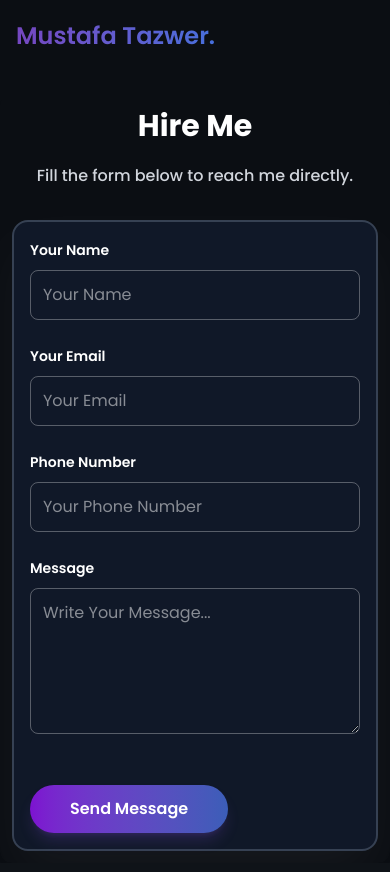
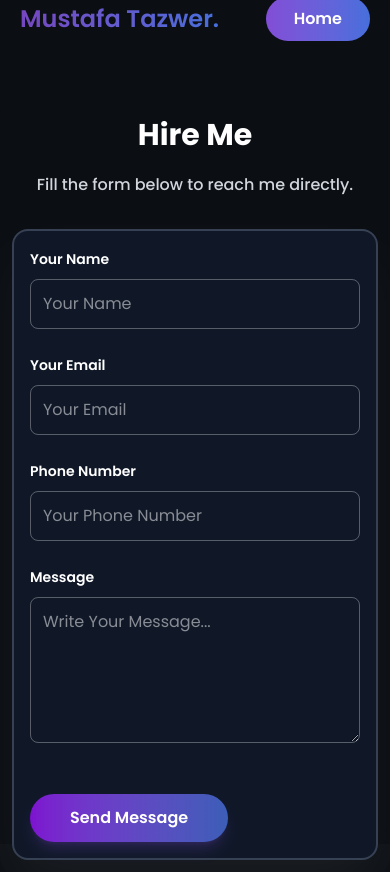
Before and after one commit to sahkil12/My-Portfolio, a React (Vite) app: page /hire-me in a window 390 px wide. Built offline with nearby package versions, Linux system fonts and the light colour scheme.

Commit message:
fixed hire me section header and add redirect using navLink and fixed some issue

```diff
--- a/src/Components/HireMe/HireMe.jsx
+++ b/src/Components/HireMe/HireMe.jsx
@@ -2,6 +2,7 @@ import { motion } from 'framer-motion';
 import { useRef } from 'react';
 import emailjs from "emailjs-com";
 import toast from 'react-hot-toast';
+import { NavLink } from 'react-router-dom';
 
 const HireMe = () => {
      const formRef = useRef();
@@ -27,7 +28,7 @@ const HireMe = () => {
                                    toast.success('Your Message sent successfully!')
                               })
                               .catch((err) => {
-                                   if(err){
+                                   if (err) {
                                         toast.error("Something went wrong.")
                                    }
                               });
@@ -35,21 +36,21 @@ const HireMe = () => {
                          formRef.current.reset();
                     },
                     (error) => {
-                         if(error){
+                         if (error) {
                               toast.error("Something went wrong. Try again!");
                          }
                     }
                );
      };
      return (
-          <div className="min-h-screen flex flex-col items-center bg-accent text-white justify-center">
-
-               <div className={`w-full transition-all duration-400 `}>
-                    {/* navbar */}
-                    <div className={`w-full mx-auto py-5 px-4 xl:px-16 flex justify-start mb-6`}>
+          <div className="h-screen flex flex-col items-center bg-accent text-white justify-center">
+               {/* navbar */}
+               <div className='w-full '>
+                    <div className={`w-full mb-10 md:mb-5 md:w-[84%] mx-auto py-6 px-5 xl:px-16 flex justify-between items-center`}>
                          <h1 className="text-2xl font-semibold text-transparent bg-clip-text bg-gradient-to-r from-primary/85 to-base-200 ">
-                              <a href='https://mustafa-tazwer.vercel.app/'> Mustafa Tazwer.</a>
+                              Mustafa Tazwer.
                          </h1>
+                         <NavLink to={'/'} className='px-7 py-2.5 font-semibold rounded-full bg-gradient-to-r from-primary/95 to-base-200 transition-all duration-300 hover:-translate-y-1'>Home</NavLink>
                     </div>
                </div>
 
--- a/src/Components/Shared/Navbar/Navbar.jsx
+++ b/src/Components/Shared/Navbar/Navbar.jsx
@@ -108,11 +108,14 @@ const Navbar = ({ scrollTop }) => {
                               </div>
                               {/* Bottom Hire Me Button */}
                               <NavLink
-                                   to={'/hire-me'}
-                                   onClick={() => setOpen(false)}
-                                   className="mt-2 w-full px-4 py-3 rounded-lg bg-gradient-to-r from-secondary to-base-200 text-white text-center font-medium transition-all"
-                              >
-                                   Hire Me
+                                   to={'/hire-me'
+                                   }>
+                                   <button
+                                        onClick={() => setOpen(false)}
+                                        className="mt-2 w-full px-4 py-3 rounded-lg bg-gradient-to-r from-secondary to-base-200 text-white text-center font-medium transition-all"
+                                   >
+                                        Hire Me
+                                   </button>
                               </NavLink>
                          </motion.div>
                     </div>
```
